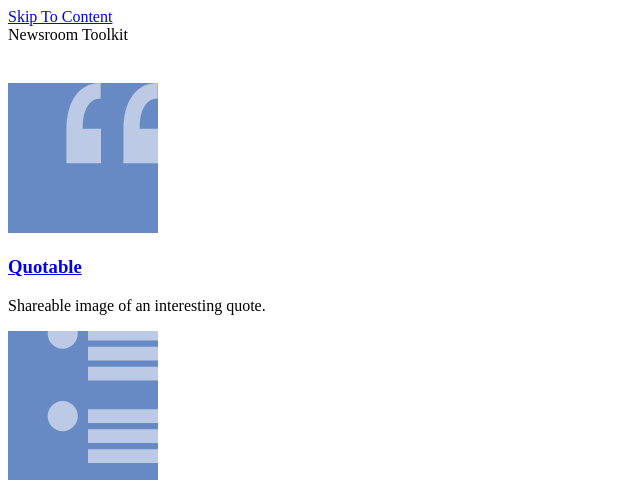
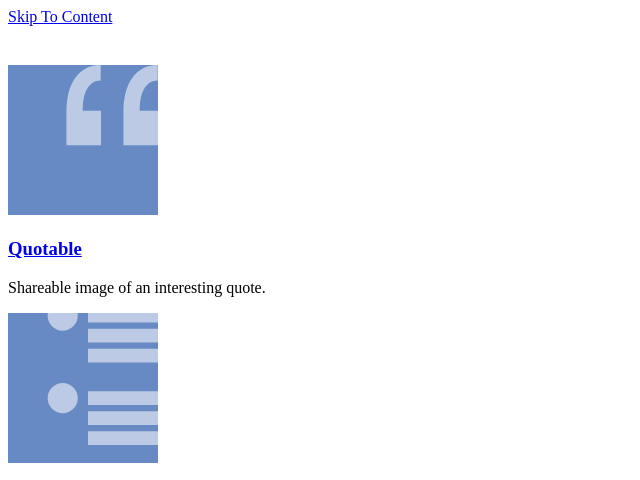
Before and after one commit to nprapps/lunchbox, a Flask app: template templates/index.html in a window 1280 px wide. Shown: the top 480 px of the page, without its empty margins (0-640 px from the left). Run offline with Flask 2, Linux system fonts and the light colour scheme; the template is opened without the code that fills it, so the values that code supplies are empty.

Commit message:
remove newsroom toolkit title/link from home screen

```diff
--- a/templates/_base.html
+++ b/templates/_base.html
@@ -27,7 +27,7 @@
     <header>
         <div class="header-wrapper">
             <a class="toolkit-link" href="../index.html">
-                Newsroom Toolkit
+                TK TK app name
             </a>
         </div>
 
--- a/templates/index.html
+++ b/templates/index.html
@@ -2,10 +2,6 @@
 
 {% block header_content %}
 <header>
-    <div class="header-wrapper">
-        <a class="toolkit-link">Newsroom Toolkit</a>
-    </div>
-
     <h1>{{ name }}</h1>
 </header>
 {% endblock header_content %}
```
